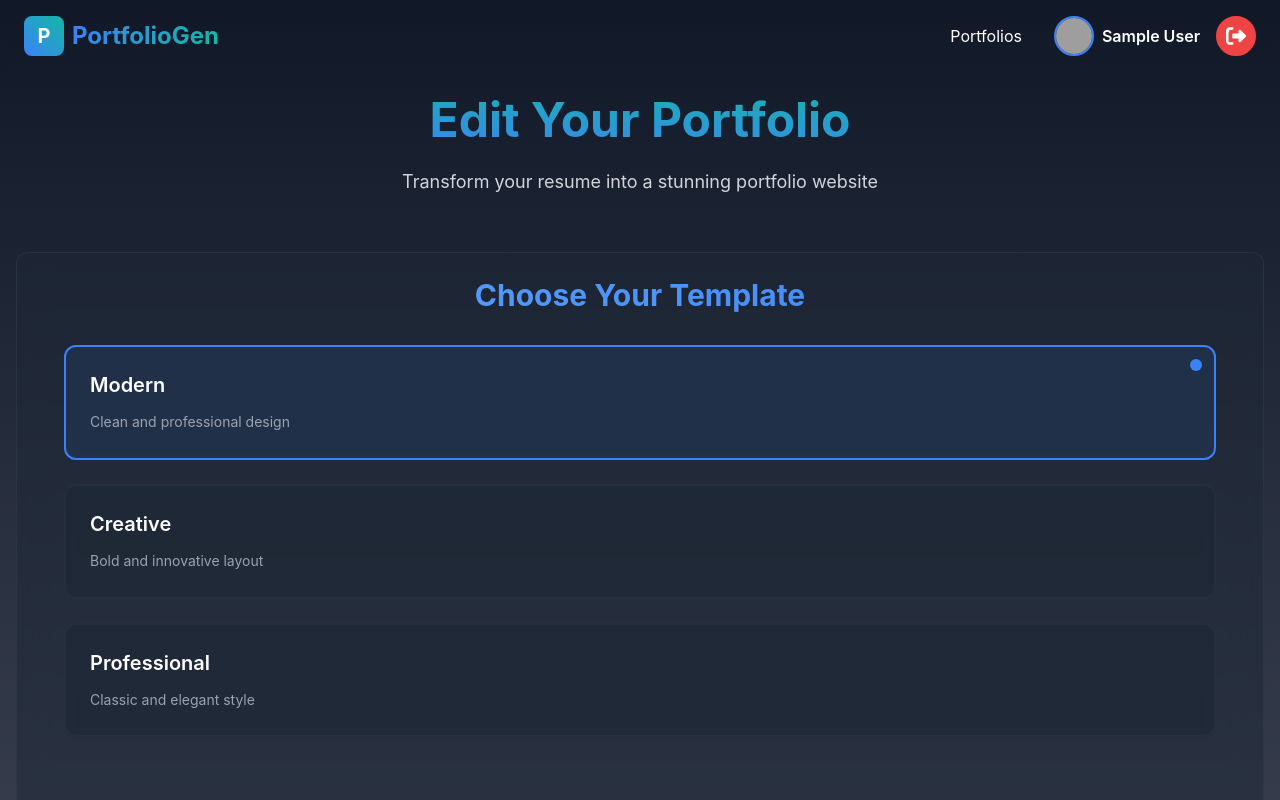
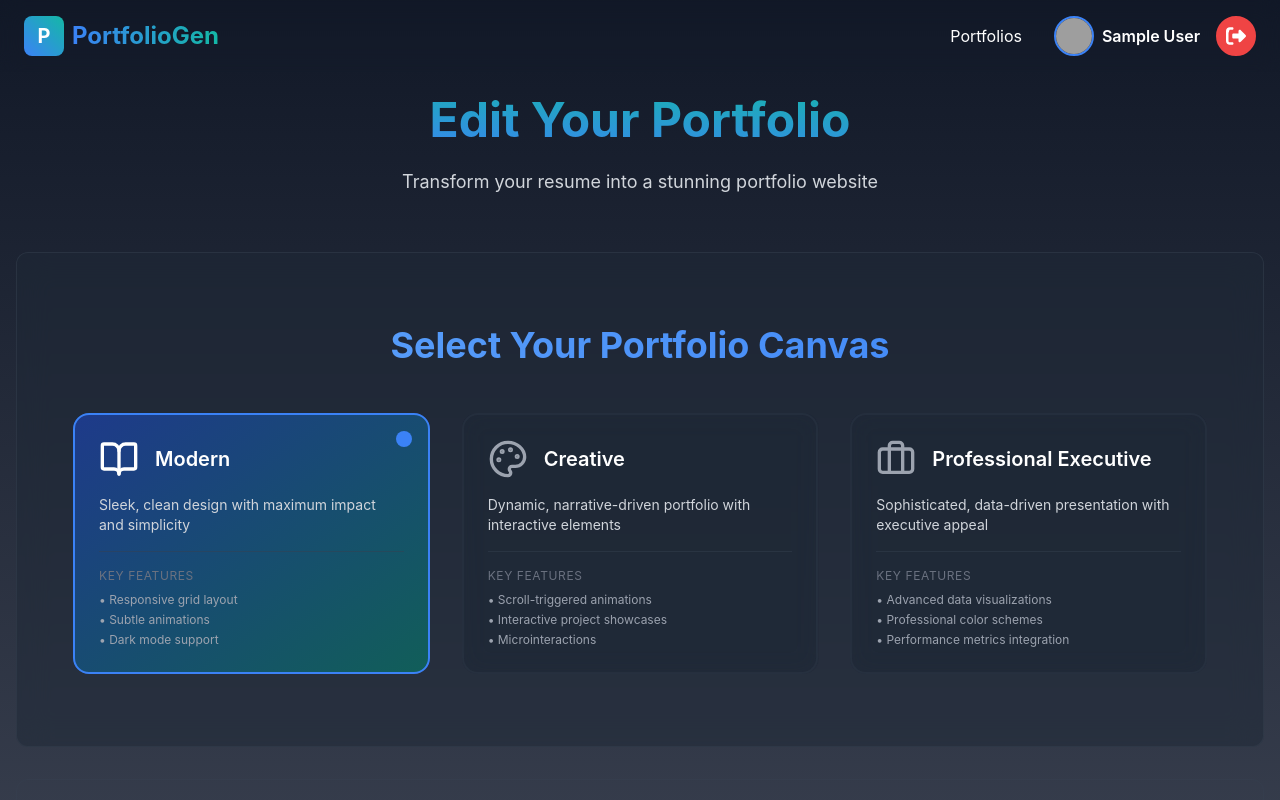
Before and after one commit to Pankaj-bit361/Portfoilio-Generator-Frontend, a React (Vite) app: page /generator/edit in a window 1280 px wide. Shown: the top 800 px of the page. Built offline with nearby package versions, Linux system fonts and the light colour scheme; sample sign-in values are in the browser's storage; grey boxes are pictures that could not be loaded.

Commit message:
change template describtion

```diff
--- a/src/components/TemplateSelector.jsx
+++ b/src/components/TemplateSelector.jsx
@@ -3,6 +3,7 @@ import React, { useState } from "react";
 import { toast } from "react-toastify";
 import General from "../config/general";
 import GlassLoader from "./GlassLoader";
+import { BookOpen, Palette, Briefcase } from "lucide-react";
 
 const containerVariants = {
   hidden: { opacity: 0, y: 20 },
@@ -29,21 +30,39 @@ const templateOptions = [
   {
     id: "modern",
     name: "Modern",
-    description: "Clean and professional design",
-    image: "/path/to/modern-template-preview.jpg",
+    description: "Sleek, clean design with maximum impact and simplicity",
+    icon: BookOpen,
+    features: [
+      "Responsive grid layout",
+      "Subtle animations",
+      "Dark mode support"
+    ],
+    accentColor: "from-blue-900 to-teal-800"
   },
   {
     id: "creative",
     name: "Creative",
-    description: "Bold and innovative layout",
-    image: "/path/to/creative-template-preview.jpg",
+    description: "Dynamic, narrative-driven portfolio with interactive elements",
+    icon: Palette,
+    features: [
+      "Scroll-triggered animations",
+      "Interactive project showcases",
+      "Microinteractions"
+    ],
+    accentColor: "from-blue-900 to-teal-800"
   },
   {
     id: "professional",
-    name: "Professional",
-    description: "Classic and elegant style",
-    image: "/path/to/professional-template-preview.jpg",
-  },
+    name: "Professional Executive",
+    description: "Sophisticated, data-driven presentation with executive appeal",
+    icon: Briefcase,
+    features: [
+      "Advanced data visualizations",
+      "Professional color schemes",
+      "Performance metrics integration"
+    ],
+    accentColor: "from-blue-900 to-teal-800"
+  }
 ];
 
 function TemplateSelector({
@@ -53,6 +72,7 @@ function TemplateSelector({
   isEditable = true,
 }) {
   const [isUpdating, setIsUpdating] = useState(false);
+  const [hoveredTemplate, setHoveredTemplate] = useState(null);
 
   const handleTemplateUpdate = async (template) => {
     if (!portfolioId) return;
@@ -83,7 +103,7 @@ function TemplateSelector({
       variants={containerVariants}
       initial="hidden"
       animate="visible"
-      className="mb-12 px-4 relative"
+      className="w-full px-4 md:px-6 lg:px-8 py-6 md:py-8 lg:py-12 relative"
     >
       {isUpdating && (
         <div className="absolute inset-0 z-50 flex items-center justify-center">
@@ -91,24 +111,32 @@ function TemplateSelector({
         </div>
       )}
 
-      <motion.h3 className="text-2xl md:text-3xl font-bold text-center mb-8 bg-gradient-to-r from-blue-400 to-blue-500 bg-clip-text text-transparent">
-        Choose Your Template
+      <motion.h3 className="text-2xl md:text-3xl lg:text-4xl font-bold text-center mb-8 md:mb-10 lg:mb-12 bg-gradient-to-r from-blue-400 to-blue-500 bg-clip-text text-transparent">
+        Select Your Portfolio Canvas
       </motion.h3>
 
       <motion.div
-        className={`grid grid-cols-1 md:grid-cols-1 lg:grid-cols-1 gap-6 max-w-6xl mx-auto ${
-          isUpdating ? "opacity-50 pointer-events-none" : ""
-        }`}
+        className={`
+          grid grid-cols-1 sm:grid-cols-2 lg:grid-cols-3
+          gap-4 sm:gap-6 lg:gap-8
+          max-w-full sm:max-w-2xl lg:max-w-6xl
+          mx-auto
+          ${isUpdating ? "opacity-50 pointer-events-none" : ""}
+        `}
       >
-        {templateOptions.map((template) => (
+        {templateOptions.map((template) => {
+          const TemplateIcon = template.icon;
+          return (
             <motion.div
               key={template.id}
               variants={cardVariants}
               whileHover={{
-              scale: 1.03,
+                scale: 1.05,
                 transition: { duration: 0.2 },
               }}
               whileTap={{ scale: 0.98 }}
+              onMouseEnter={() => setHoveredTemplate(template.id)}
+              onMouseLeave={() => setHoveredTemplate(null)}
               onClick={() =>
                 isEditable
                   ? portfolioId
@@ -117,37 +145,95 @@ function TemplateSelector({
                   : null
               }
               className={`
-              relative overflow-hidden p-6 rounded-xl cursor-pointer
-              border-2 transition-all duration-300
+                relative overflow-hidden
+                p-4 sm:p-5 lg:p-6
+                rounded-xl sm:rounded-2xl
+                cursor-pointer
+                border-2 transition-all duration-300 group
                 ${
                   selectedTemplate === template.id
-                  ? "border-blue-500 bg-blue-500/10"
+                    ? `border-blue-500 bg-gradient-to-br ${template.accentColor} bg-opacity-20`
                     : "border-gray-700/30 hover:border-blue-500/50 bg-gray-800/50"
                 }
-              backdrop-blur-sm
-              group
+                backdrop-blur-md
+                transform hover:shadow-2xl
+                h-full flex flex-col
               `}
             >
               {selectedTemplate === template.id && (
                 <motion.div
                   initial={{ scale: 0 }}
                   animate={{ scale: 1 }}
-                className="absolute top-3 right-3 w-3 h-3 rounded-full bg-blue-500"
+                  className="absolute top-3 sm:top-4 right-3 sm:right-4 w-3 h-3 sm:w-4 sm:h-4 rounded-full bg-blue-500"
                 />
               )}
 
-            <motion.div className="relative z-10">
-              <h4 className="text-xl font-semibold mb-3 text-white group-hover:text-blue-400 transition-colors">
+              <div className="relative z-10 flex flex-col flex-grow">
+                <div className="flex items-center mb-3 sm:mb-4">
+                  <TemplateIcon
+                    className={`
+                      w-8 h-8 sm:w-10 sm:h-10 mr-3 sm:mr-4
+                      ${
+                        selectedTemplate === template.id
+                          ? "text-white"
+                          : "text-gray-400 group-hover:text-blue-400"
+                      }
+                      transition-colors
+                    `}
+                  />
+                  <h4 className={`
+                    text-lg sm:text-xl font-semibold
+                    ${
+                      selectedTemplate === template.id
+                        ? "text-white"
+                        : "text-white group-hover:text-blue-300"
+                    }
+                    transition-colors
+                  `}>
                     {template.name}
                   </h4>
-              <p className="text-gray-400 text-sm leading-relaxed">
+                </div>
+
+                <p className="text-xs sm:text-sm text-gray-300 leading-relaxed mb-3 sm:mb-4 flex-grow">
                   {template.description}
                 </p>
+
+                <div className="mt-auto">
+                  <div className="border-t border-gray-700/50 pt-3 sm:pt-4">
+                    <h5 className="text-2xs sm:text-xs uppercase tracking-wider text-gray-500 mb-1 sm:mb-2">
+                      Key Features
+                    </h5>
+                    <ul className="space-y-1">
+                      {template.features.map((feature, index) => (
+                        <li
+                          key={index}
+                          className={`
+                            text-2xs sm:text-xs
+                            ${
+                              hoveredTemplate === template.id
+                                ? "text-white"
+                                : "text-gray-400"
+                            }
+                            transition-colors
+                          `}
+                        >
+                          • {feature}
+                        </li>
+                      ))}
+                    </ul>
+                  </div>
+                </div>
+              </div>
+
+              <div className={`
+                absolute inset-0 bg-gradient-to-br
+                ${template.accentColor}
+                opacity-0 group-hover:opacity-10
+                transition-opacity duration-500
+              `} />
             </motion.div>
-
-            <div className="absolute inset-0 bg-gradient-to-br from-transparent via-transparent to-blue-500/10 opacity-0 group-hover:opacity-100 transition-opacity duration-500" />
-          </motion.div>
-        ))}
+          );
+        })}
       </motion.div>
     </motion.div>
   );
--- a/src/pages/Signup.jsx
+++ /dev/null
@@ -1,11 +0,0 @@
-import React from 'react'
-
-const Signup = () => {
-  return (
-    <div>
-
-    </div>
-  )
-}
-
-export default Signup
```
Also changed, not shown: src/components/Navbar.jsx (deleted, +0 -85 lines). Lines whose indentation alone changed are shown as unchanged.
